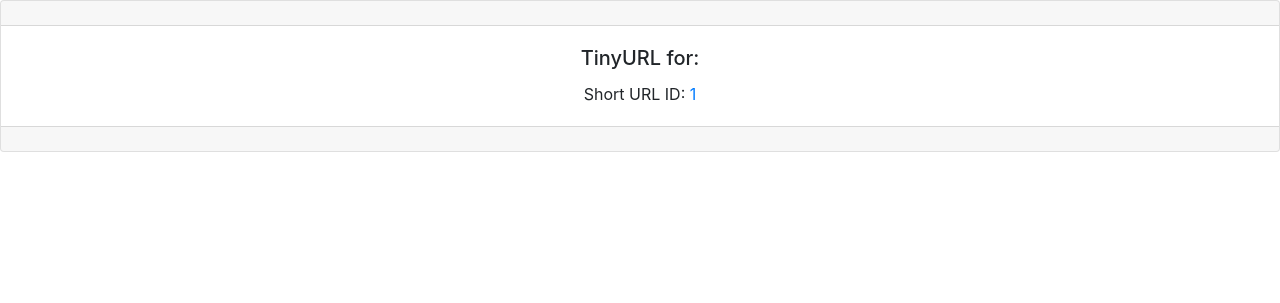
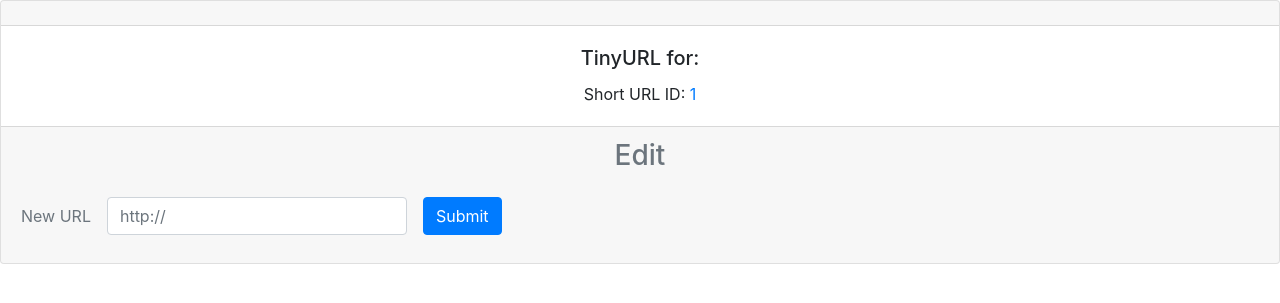
Before and after one commit to terrynguyen100/tinyapp, a Node server app: page /urls/1 in a window 1280 px wide. Shown: the part 56-359 px from the top of the page. Run offline with Node 20, Linux system fonts and the light colour scheme; some libraries are stand-ins or nearby versions.

Commit message:
add an update function

```diff
--- a/express_server.js
+++ b/express_server.js
@@ -48,12 +48,7 @@ app.post("/urls", (req, res) => {
   }
 });
 
-//DELETE
-app.post('/urls/:id/delete', (req, res) => {
-  const id = req.params.id;
-  delete urlDatabase[id];
-  res.redirect('/urls');
-});
+
 
 //this route needs to be above /urls/:id because if put below, Express
 // will think that new is a route paramter
@@ -65,6 +60,23 @@ app.get("/urls/:id", (req, res) => {
   const templateVars = { id: req.params.id, longURL: urlDatabase[req.params.id] };
   res.render("urls_show", templateVars);
 });
+
+//DELETE
+app.post('/urls/:id/delete', (req, res) => {
+  const id = req.params.id;
+  delete urlDatabase[id];
+  res.redirect('/urls');
+});
+
+
+//UPDATE
+app.post('/urls/:id/update', (req, res) => {
+  const id = req.params.id;
+  const longURL = req.body.longURL;
+  urlDatabase[id] = longURL;
+  res.redirect('/urls');
+});
+
 
 app.get("/u/:id", (req, res) => {
   const longURL = urlDatabase[req.params.id];
--- a/views/urls_index.ejs
+++ b/views/urls_index.ejs
@@ -25,6 +25,7 @@
           <tr>
             <th scope="col">Short URL ID</th>
             <th scope="col">Long URL</th>
+            <th scope="col">Edit</th>
             <th scope="col">Delete</th>
           </tr>
         </thead>
@@ -33,6 +34,11 @@
             <tr>
               <td><%= id %></td>
               <td><%= urls[id] %></td>
+              <td>
+                <form method="GET" action="/urls/<%= id %>">
+                  <button type="submit" class="btn btn-outline-primary">Edit</button>
+                </form>
+              </td>
               <td>
                 <form method="POST" action="/urls/<%= id %>/delete">
                   <button type="submit" class="btn btn-outline-danger">Delete</button>
--- a/views/urls_new.ejs
+++ b/views/urls_new.ejs
@@ -33,7 +33,7 @@
             placeholder="http://"
             style="width: 300px; margin: 1em"
           />
-          <button type="submit" class="btn btn-primary" margin-right: 1000px>Submit</button>
+          <button type="submit" class="btn btn-primary">Submit</button>
           <button type="reset" class="btn btn-secondary">Reset</button>
         </div>
       </form>
--- a/views/urls_show.ejs
+++ b/views/urls_show.ejs
@@ -22,7 +22,20 @@
         </p>
 
       </div>
-      <div class="card-footer text-muted"></div>
+      <div class="card-footer text-muted">
+        <h3>Edit</h3>
+        <form method="POST" action="/urls/<%= id %>/update" class="form-inline">
+          <label for="longURL">New URL</label>
+          <input
+            class="form-control"
+            type="text"
+            name="longURL"
+            placeholder="http://"
+            style="width: 300px; margin: 1em"
+          />
+          <button type="submit" class="btn btn-primary">Submit</button>
+        </form>
+      </div>
     </div>
     <!-- Bootstrap JS -->
     <script
```
